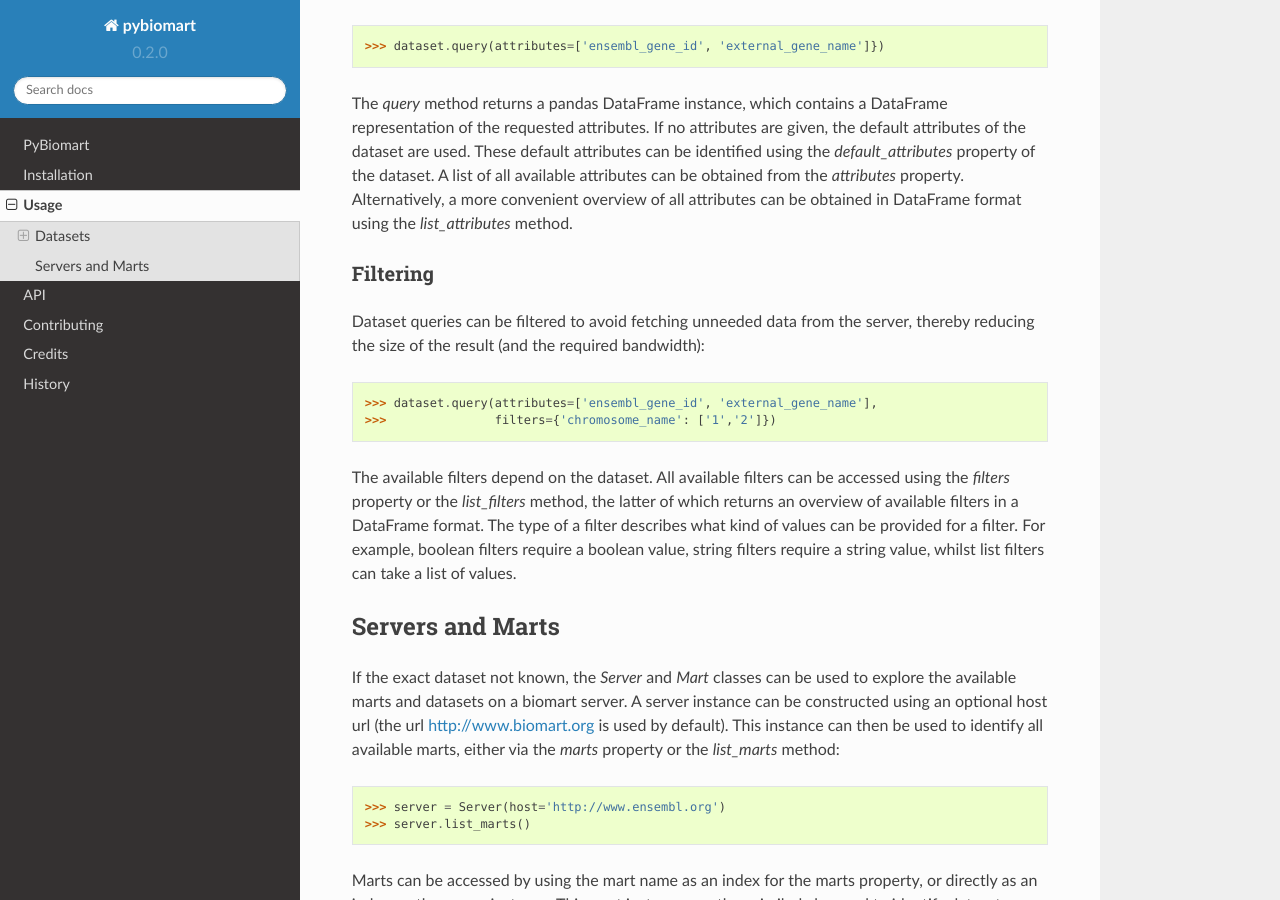
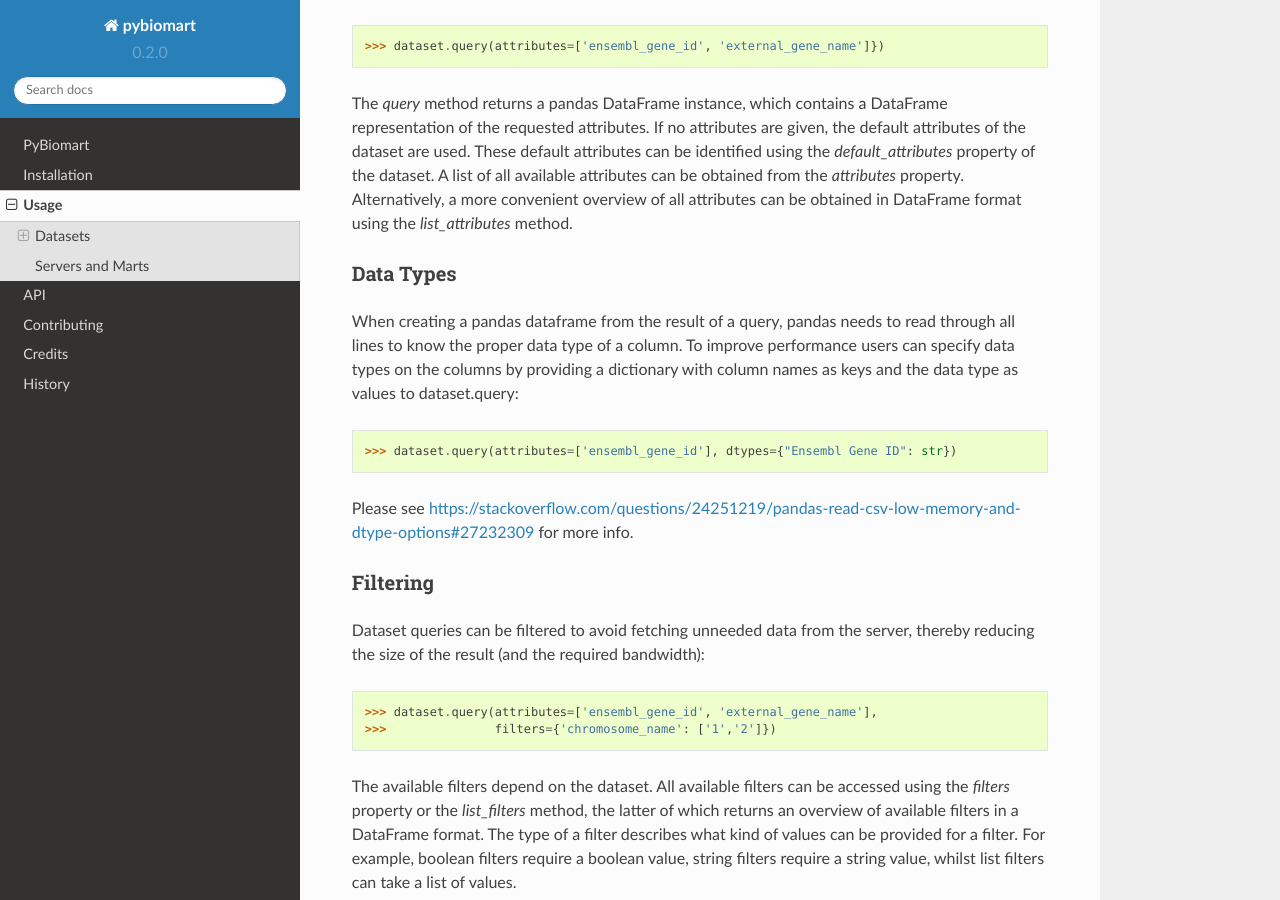
Before and after one commit to jrderuiter/pybiomart, a Sphinx documentation site: the page built from docs/usage.rst, in a window 1280 px wide and 900 px high, scrolled down 468 px. Built offline with Sphinx 7.4.7 and the Read the Docs theme 2.0.0, drawn with Linux system fonts in a browser that asks for light colours.

Commit message:
Updates docs on dtypes

```diff
--- a/docs/usage.rst
+++ b/docs/usage.rst
@@ -17,6 +17,16 @@ Dataset instances can be used to query the biomart server using their *query* me
   >>> dataset.query(attributes=['ensembl_gene_id', 'external_gene_name']})
 
 The *query* method returns a pandas DataFrame instance, which contains a DataFrame representation of the requested attributes. If no attributes are given, the default attributes of the dataset are used. These default attributes can be identified using the *default_attributes* property of the dataset. A list of all available attributes can be obtained from the *attributes* property. Alternatively, a more convenient overview of all attributes can be obtained in DataFrame format using the *list_attributes* method.
+
+Data Types
+~~~~~~~~~~~
+
+When creating a pandas dataframe from the result of a query, pandas needs to read through all lines to know the proper data type of a column. To improve performance users can specify data types on the columns by providing a dictionary with column names as keys and the data type as values to dataset.query:
+
+  >>> dataset.query(attributes=['ensembl_gene_id'], dtypes={"Ensembl Gene ID": str})
+
+Please see https://stackoverflow.com/questions/24251219/pandas-read-csv-low-memory-and-dtype-options#27232309 for more info.
+
 
 Filtering
 ~~~~~~~~~
```
